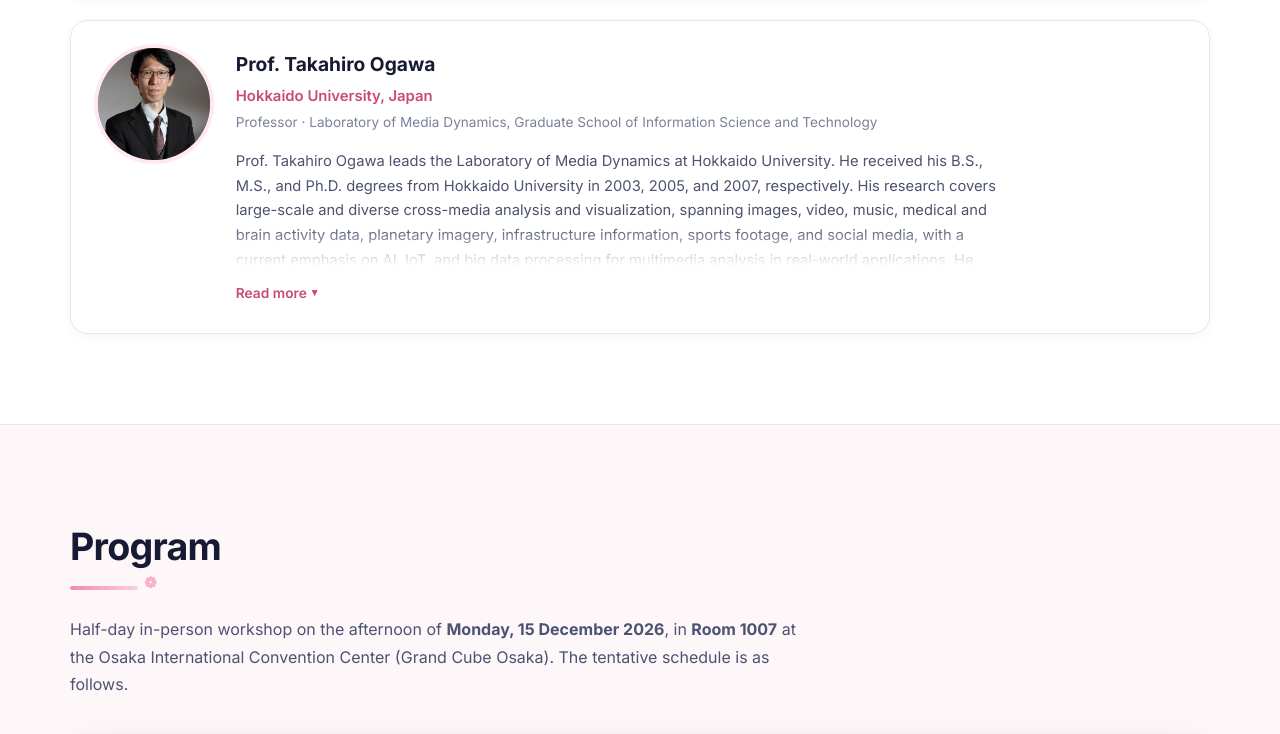
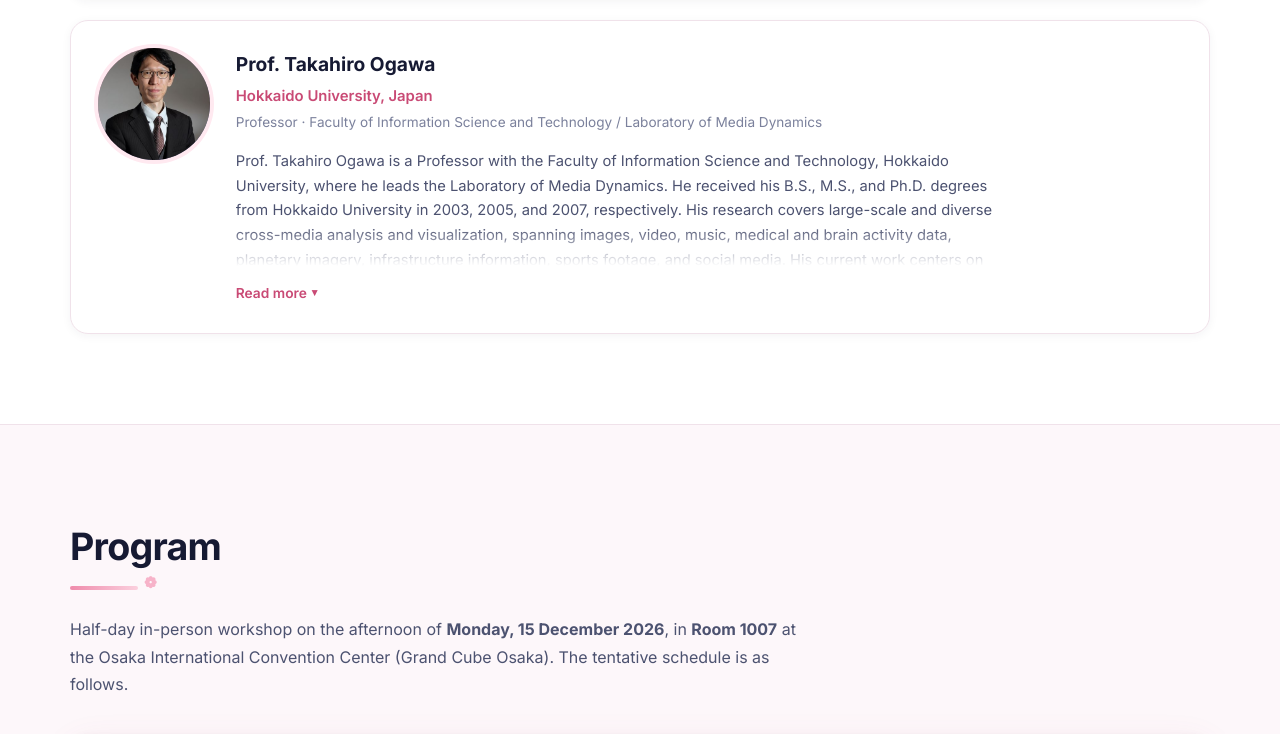
Before and after one commit to mengsiwei/MIRAI_ACCV_Workshop, a plain HTML site: page index.html in a window 1280 px wide. Shown: the part 3687-4421 px from the top of the page. Drawn offline with Linux system fonts and the light colour scheme; a web font is replaced by a local one.

Commit message:
update information

```diff
--- a/index.html
+++ b/index.html
@@ -211,15 +211,18 @@
         <div class="speaker-body">
           <h3>Prof. Takahiro Ogawa</h3>
           <p class="affil">Hokkaido University, Japan</p>
-          <p class="role">Professor · Laboratory of Media Dynamics, Graduate School of Information Science and Technology</p>
+          <p class="role">Professor · Faculty of Information Science and Technology / Laboratory of Media Dynamics</p>
           <p class="bio">
-            Prof. Takahiro Ogawa leads the Laboratory of Media Dynamics at Hokkaido University. He received his B.S.,
-            M.S., and Ph.D. degrees from Hokkaido University in 2003, 2005, and 2007, respectively. His research covers
-            large-scale and diverse cross-media analysis and visualization, spanning images, video, music, medical and
-            brain activity data, planetary imagery, infrastructure information, sports footage, and social media, with a
-            current emphasis on AI, IoT, and big data processing for multimedia analysis in real-world applications. He
-            has authored more than 220 peer-reviewed journal articles and over 170 international conference papers, and
-            is a Senior Member of IEEE as well as a member of ACM, IEICE, and ITE.
+            Prof. Takahiro Ogawa is a Professor with the Faculty of Information Science and Technology, Hokkaido
+            University, where he leads the Laboratory of Media Dynamics. He received his B.S., M.S., and Ph.D. degrees
+            from Hokkaido University in 2003, 2005, and 2007, respectively. His research covers large-scale and
+            diverse cross-media analysis and visualization, spanning images, video, music, medical and brain activity
+            data, planetary imagery, infrastructure information, sports footage, and social media. His current work
+            centers on multimodal AI, including vision–language models and vision–language–action models for Physical
+            AI, as well as information retrieval and recommender systems, with applications to infrastructure
+            inspection, medical image analysis, and industrial monitoring. He has authored more than 255 peer-reviewed
+            journal articles and over 450 international conference papers. He served as Conference Chair of IEEE GCCE
+            2019 and as a Vice President of The Institute of Image Information and Television Engineers.
           </p>
         </div>
       </article>
@@ -317,7 +320,7 @@
         <img class="org-avatar" src="assets/images/guang-li.jpg" alt="Guang Li" loading="lazy" width="92" height="92">
         <h3>Guang Li</h3>
         <p class="affil">Hokkaido University, Japan</p>
-        <p class="bio">Assistant Professor working on machine learning, computer vision, and dataset distillation. Recipient of the 2024 IEEE Sapporo YP Best Researcher Award; co-organizer of the first CVPR Workshop on Dataset Distillation.</p>
+        <p class="bio">Assistant Professor working on dataset distillation, data-efficient learning, and generative modeling. Recipient of the 2024 IEEE Sapporo Young Professionals Best Researcher Award. More than 40 papers in leading venues, including NeurIPS, ICLR, CVPR, ICCV, and ECCV.</p>
         <p class="links">
           <a href="https://guang000.github.io/" target="_blank" rel="noopener">Homepage</a>
           <a href="mailto:guang@lmd.ist.hokudai.ac.jp">Email</a>
```
